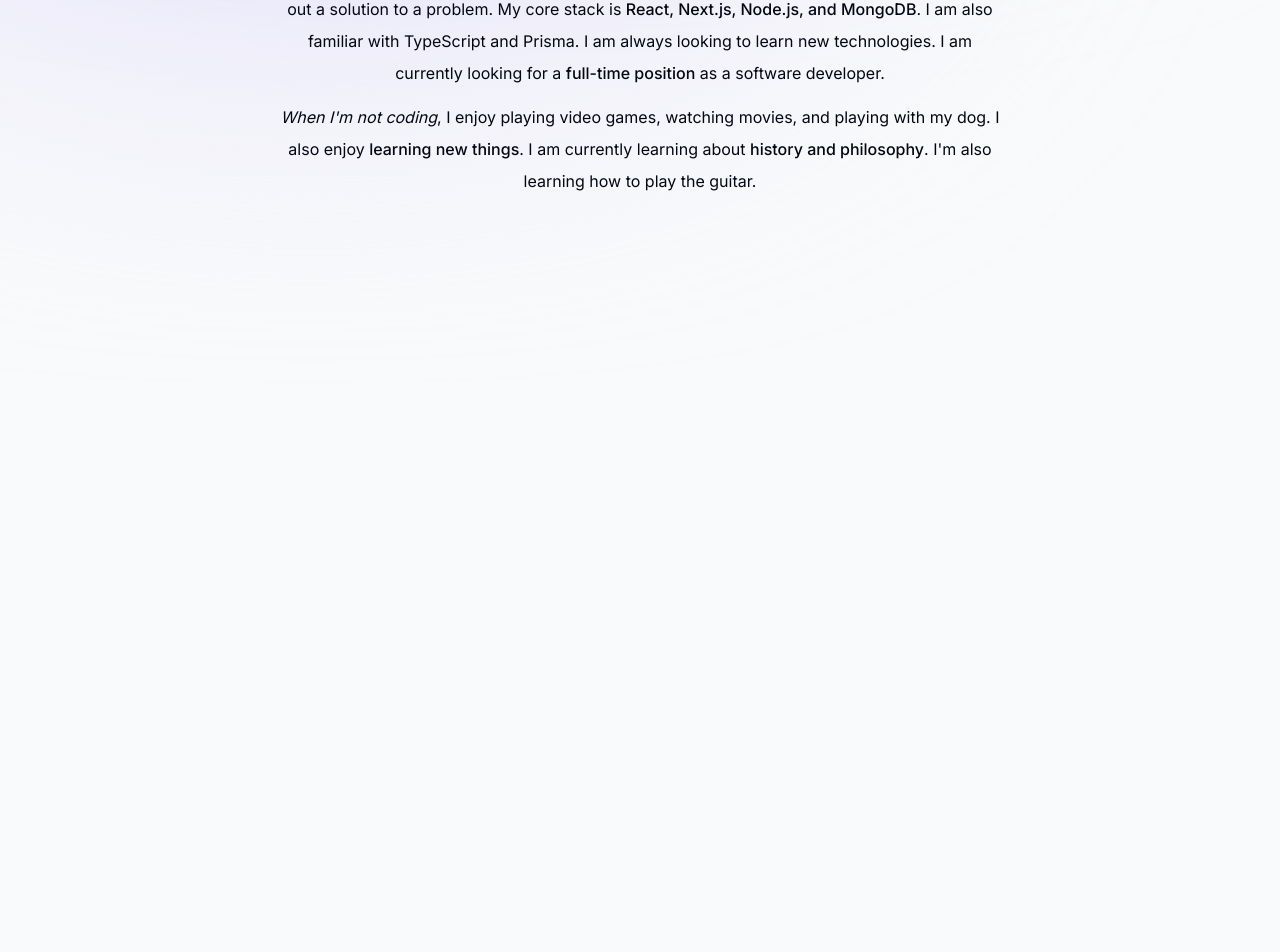
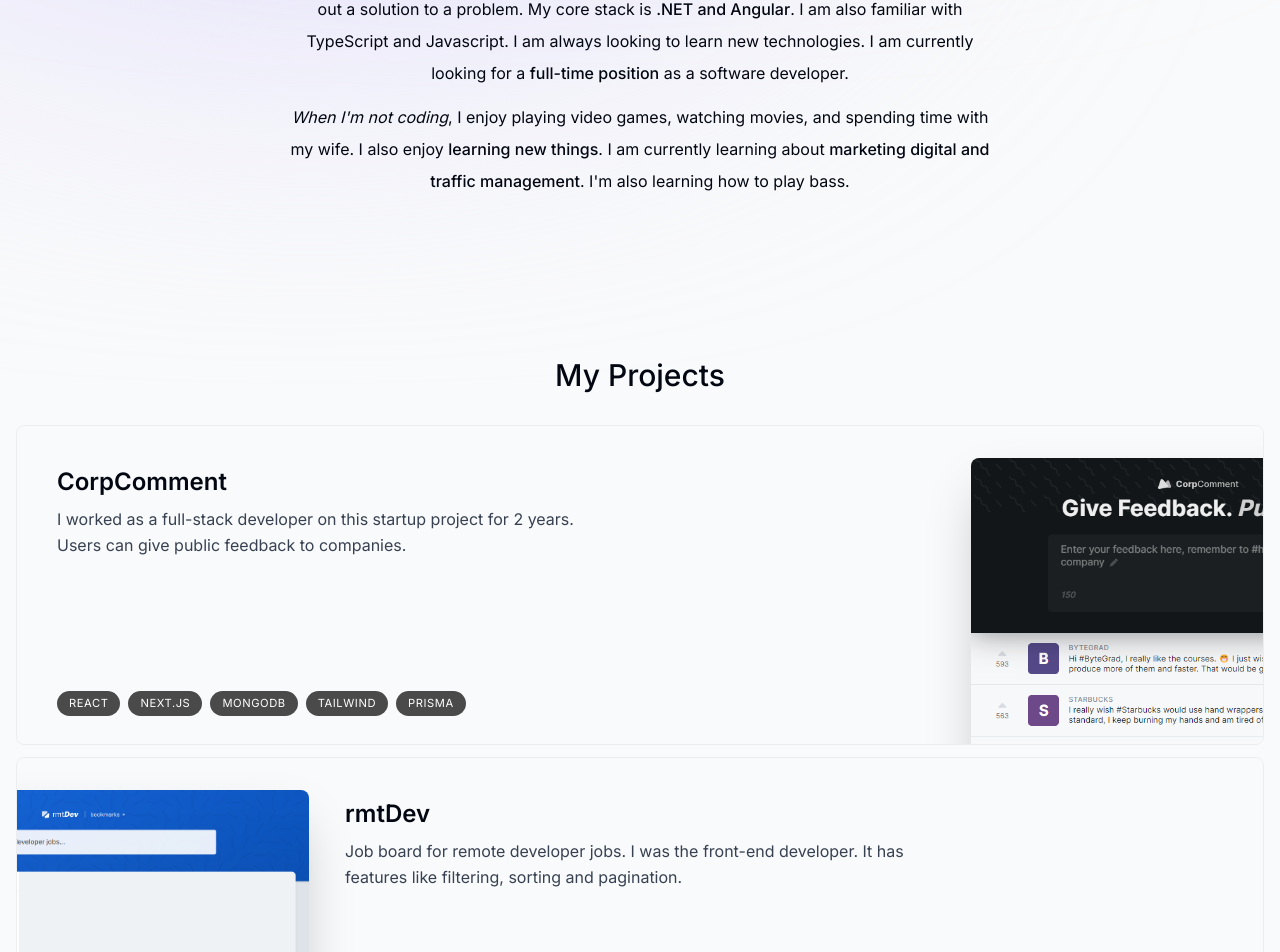
Before and after one commit to EduCintraBR/portfolio, a Next.js app: page / in a window 1280 px wide. Shown: the part 979-1931 px from the top of the page. Built offline with nearby package versions, Linux system fonts and the light colour scheme.

Commit message:
Finishing the section of projects

```diff
--- a/app/page.tsx
+++ b/app/page.tsx
@@ -1,6 +1,7 @@
 import SectionDivider from "@/components/section-divider";
 import Intro from "./intro/page";
 import About from "@/components/about";
+import Projects from "@/components/projects";
 
 export default function Home() {
   return (
@@ -8,6 +9,7 @@ export default function Home() {
       <Intro />
       <SectionDivider />
       <About />
+      <Projects />
     </main>
   )
 }
--- a/components/about.tsx
+++ b/components/about.tsx
@@ -10,32 +10,33 @@ export default function About() {
         initial={{ opacity: 0, y: 100 }}
         animate={{ opacity: 1, y: 0 }}
         transition={{ delay: 0.175 }}
+        id='about'
     >
         <SectionHeading>About me</SectionHeading>
         <p className='mb-3'>
             After graduating with a degree in{" "}
-            <span className="font-medium">Accounting</span>, I decided to pursue my
-            passion for programming. I enrolled in a coding bootcamp and learned{" "}
+            <span className="font-medium">Information Systems</span>, I decided to pursue my
+            passion for programming. I enrolled in a lot of courses and learned{" "}
             <span className="font-medium">full-stack web development</span>.{" "}
             <span className="italic">My favorite part of programming</span> is the
             problem-solving aspect. I <span className="underline">love</span> the
             feeling of finally figuring out a solution to a problem. My core stack
             is{" "}
             <span className="font-medium">
-            React, Next.js, Node.js, and MongoDB
+            .NET and Angular
             </span>
-            . I am also familiar with TypeScript and Prisma. I am always looking to
+            . I am also familiar with TypeScript and Javascript. I am always looking to
             learn new technologies. I am currently looking for a{" "}
             <span className="font-medium">full-time position</span> as a software
             developer.
         </p>
         <p className=''>
             <span className="italic">When I'm not coding</span>, I enjoy playing
-            video games, watching movies, and playing with my dog. I also enjoy{" "}
+            video games, watching movies, and spending time with my wife. I also enjoy{" "}
             <span className="font-medium">learning new things</span>. I am currently
             learning about{" "}
-            <span className="font-medium">history and philosophy</span>. I'm also
-            learning how to play the guitar.
+            <span className="font-medium">marketing digital and traffic management</span>. I'm also
+            learning how to play bass.
         </p>
     </motion.section>
   )
--- /dev/null
+++ b/components/project.tsx
@@ -0,0 +1,61 @@
+"use client"
+
+import React, { useRef } from 'react'
+import { projectsData } from '@/lib/data'
+import Image from 'next/image'
+import { motion, useScroll, useTransform } from 'framer-motion'
+
+type ProjectProps = (typeof projectsData)[number]
+
+export default function Project({ title, description, tags, imageUrl }: ProjectProps ) {
+    const ref = useRef<HTMLDivElement>(null)
+    const { scrollYProgress } = useScroll({
+        target: ref,
+        offset: ['0 1', '1.33 1']
+    });
+
+    const scaleProgress = useTransform(scrollYProgress, [0, 1], [0.3, 1])
+    const opacityProgress = useTransform(scrollYProgress, [0, 1], [0.5, 1])
+
+    return (
+        <motion.div
+            ref={ref}
+            style={{
+                scale: scaleProgress,
+                opacity: opacityProgress
+            }}
+            className='group mb-3 s:mb-8 last:mb-0'
+        >
+            <section
+            className='b-gray-100 max-2-[42rem] border border-black/5
+            overflow-hidden sm:pr-8 relative sm:h-[20rem] group:even:pl-8
+            hover:bg-gray-200 transition rounded-lg'>
+            <div className='pt-4 pb-7 px-5 sm:pl-10 sm:pr-2 sm:pt-10 sm:max-w-[50%]
+                flex flex-col h-full group-even:ml-[18rem]'>
+                <h3 className='text-2xl font-semibold'>{title}</h3>
+                <p className='mt-2 leading-relaxed text-gray-700'>{description}</p>
+                <ul className='flex flex-wrap items-center gap-2 mt-4 sm:mt-auto'>
+                    { tags.map((tag, index) => (
+                        <li className='bg-black/[0.7] px-3 py-1 text-[0.7rem]
+                        uppercase tracking-wider text-white rounded-full' key={index}>{tag}</li>
+                    ))}
+                </ul>
+            </div>
+
+            <Image
+                src={imageUrl}
+                alt={title}
+                quality={95}
+                className='absolute top-8 -right-40 w-[28.25rem]
+                rounded-t-lg shadow-2xl transition
+                group-hover:scale-[1.07] group-hover:-translate-x-3
+                group-hover:translate-y-3 group-hover:-rotate-2
+                group-even:group-hover:translate-x-3 group-even:group-hover:translate-y-3
+                group-even:group-hover:rotate-2
+                group-even:right-[initial] group-even:-left-40'
+                />
+            </section>
+        </motion.div>
+
+    )
+}
--- /dev/null
+++ b/components/projects.tsx
@@ -0,0 +1,20 @@
+import React from 'react'
+import SectionHeading from './section-heading'
+import { projectsData } from '@/lib/data'
+import Project from './project'
+
+export default function Projects() {
+  return (
+    <section>
+        <SectionHeading>My projects</SectionHeading>
+        <div>
+            {
+            projectsData.map((project, index) => (
+                <React.Fragment key={index}>
+                    <Project {...project} />
+                </React.Fragment>
+            ))}
+        </div>
+    </section>
+  )
+}
--- a/components/section-heading.tsx
+++ b/components/section-heading.tsx
@@ -6,6 +6,6 @@ type SectionHeadingProps = {
 
 export default function SectionHeading({ children } : SectionHeadingProps) {
   return (
-    <h2 className='text-3xl font-medium capitalize mb-8'>{ children }</h2>
+    <h2 className='text-3xl font-medium capitalize mb-8 text-center'>{ children }</h2>
   )
 }
--- /dev/null
+++ b/lib/types.ts
@@ -0,0 +1,3 @@
+import { links } from "./data";
+
+export type SectionName = (typeof links)[number]["name"];
```
